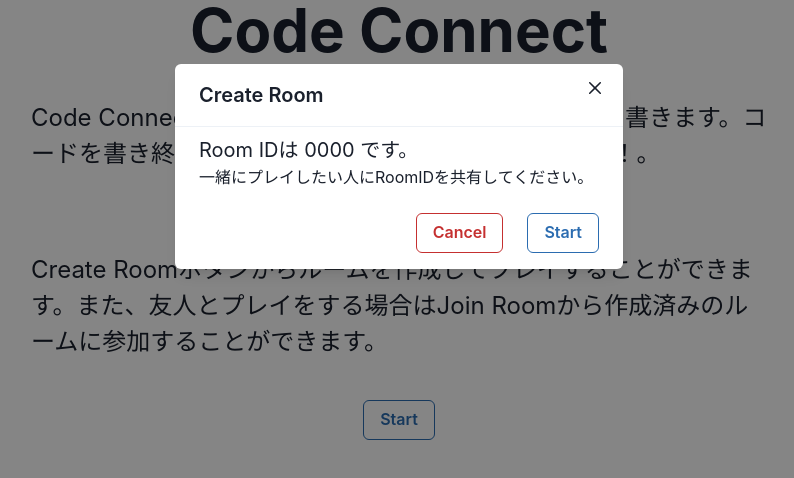
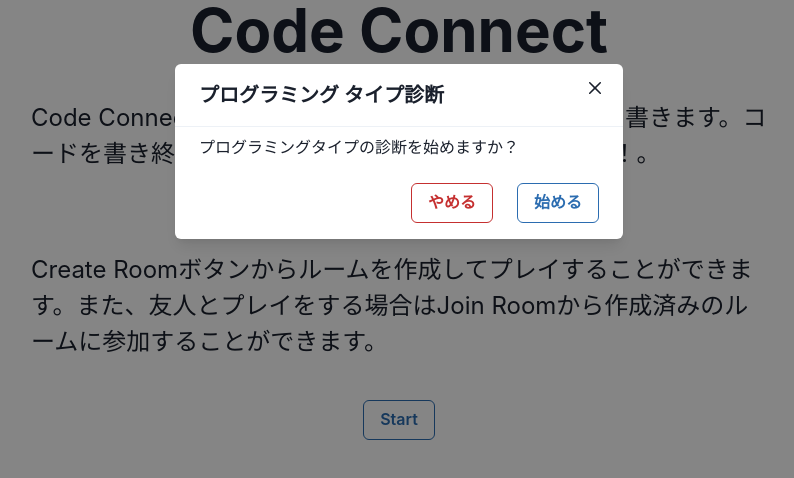
Before and after one commit to kc0ffee/code-connect-client-side, a Next.js app: page / in a window 1280 px wide. Both pictures are taken after a click on the button "Start". Shown: the top 478 px of the page, without its empty margins (241-1035 px from the left). Built offline with nearby package versions, Linux system fonts and the light colour scheme.

Commit message:
feat : 表示テキストを変更

```diff
--- a/components/modal.tsx
+++ b/components/modal.tsx
@@ -21,27 +21,22 @@ export const ReadyModal = (props: ModalProps) => {
   const [roomID, setRoomID] = useState("0000");
 
   // TODO: サーバーにルームの作成を要求する処理を非同期で呼び出す。
-  // TODO: 作成したルームに参加する
   return (
     <Modal isOpen={props.IsOpen} onClose={props.OnClose}>
       <ModalOverlay />
       <ModalContent width={"3xl"}>
-        <ModalHeader>Create Room</ModalHeader>
+        <ModalHeader>プログラミング タイプ診断</ModalHeader>
         <ModalCloseButton />
         <Divider />
         <ModalBody>
-          <Text fontSize={"xl"}>Room IDは {roomID} です。</Text>
-          <Text fontSize={"md"}>
-            一緒にプレイしたい人にRoomIDを共有してください。
-          </Text>
+          <Text fontSize={"md"}>プログラミングタイプの診断を始めますか？</Text>
         </ModalBody>
         <ModalFooter>
           <ButtonGroup variant="outline" spacing={6}>
-            {/* TODO: 現在ホストがキャンセルボタンを押すとルームはそのままに閉じているが、ホストが画面を消した場合ルームが解散されるように変更する。 */}
             <Button colorScheme="red" onClick={props.OnClose}>
-              Cancel
+              やめる
             </Button>
-            <Button colorScheme="blue">Start</Button>
+            <Button colorScheme="blue">始める</Button>
           </ButtonGroup>
         </ModalFooter>
       </ModalContent>
```
